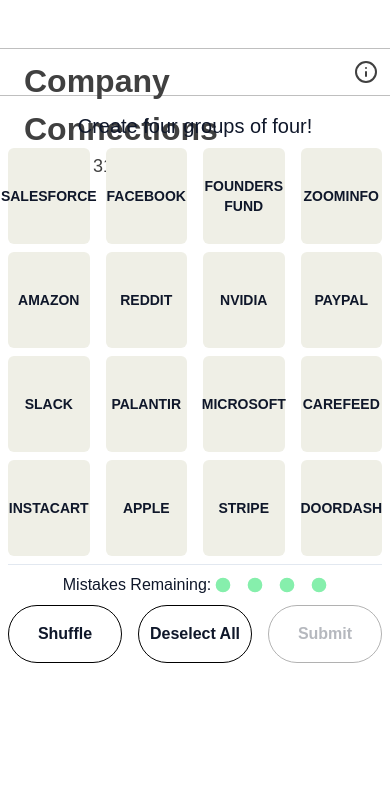
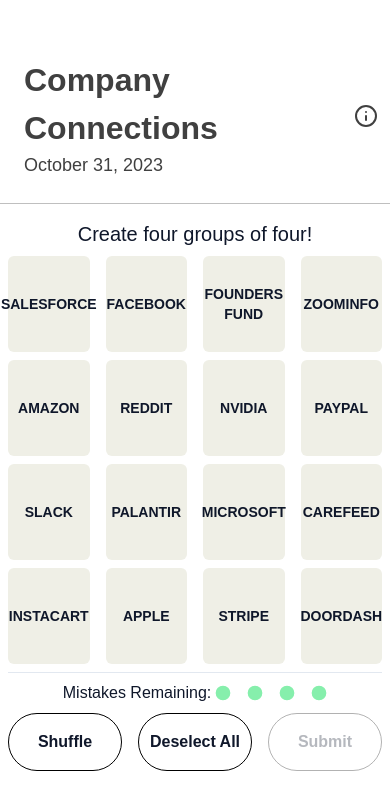
Before and after one commit to josepholiverr/startup-connections, a React app: page / in a window 390 px wide. Built offline with nearby package versions, Linux system fonts and the light colour scheme.

Commit message:
fixed header for mobile

```diff
--- a/src/components/Header/Header.js
+++ b/src/components/Header/Header.js
@@ -14,13 +14,13 @@
   const formattedDate = new Intl.DateTimeFormat('en-US', options).format(est);
 
   return (
-    <header className="flex justify-between mt-12 full-width-header">
+    <header className="flex justify-between mt-12 mobile-header">
     <div className="ml-6 pb-1 pz-game-title-bar">
       <div>
-        <h2 className="pt-2">
-          <em className="pz-game-title">Company Connections</em>
-        </h2>
+      <h2 className="pt-2 flex align-baseline">
+        <em className="pz-game-title">Company Connections</em>
         <span className="pz-game-date">{formattedDate}</span>
+      </h2>
       </div>
     </div>
     <InfoModal className=""/>
--- a/src/styles.css
+++ b/src/styles.css
@@ -189,10 +189,7 @@
   align-items: center;
   height: 20px;
 }
-.pz-game-title-bar {
 
-  padding-bottom: 4px;
-}
 .pz-row {
   margin: 0 auto;
   max-width: 1280px;
@@ -212,6 +209,22 @@
   width: 100%;
 }
 
+.pz-game-title-bar h2 {
+  display: flex;
+  align-items: baseline;
+}
+
+.pz-game-title {
+  font-size: 32px;
+  font-weight: bold;
+  margin-right: 16px;
+}
+
+.pz-game-date {
+  font-size: 18px;
+  font-weight: 300;
+}
+
 .pz-game-title-bar .pz-game-title {
   font-size: 32px;
   font-style: normal;
@@ -224,17 +237,17 @@
   font-size: 18px;
   font-weight: 300;
 }
-
 /* Mobile-specific styles */
 @media (max-width: 768px) {
   .mobile-header {
     border-top: none;
+    height: auto; /* Auto-adjust the height */
+    padding-bottom: 20px; /* Add padding to the bottom of the header */
   }
 
-  .pz-game-title-bar {
-    display: flex;
+  .pz-game-title-bar h2 {
     flex-direction: column;
-    padding-bottom: 20px; /* Adding bottom padding */
+    align-items: flex-start;
   }
 
   .pz-game-title-bar .pz-game-date {
```
